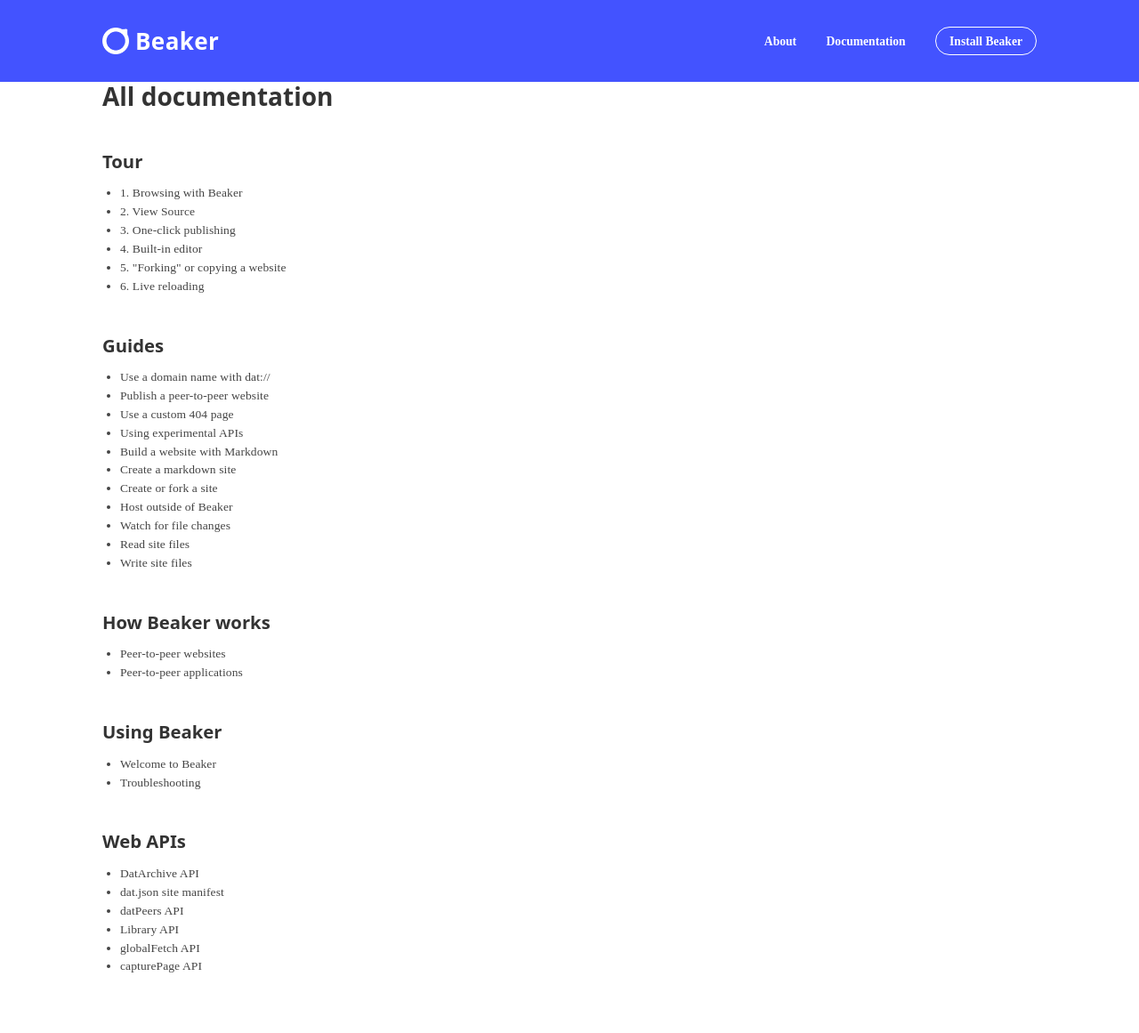
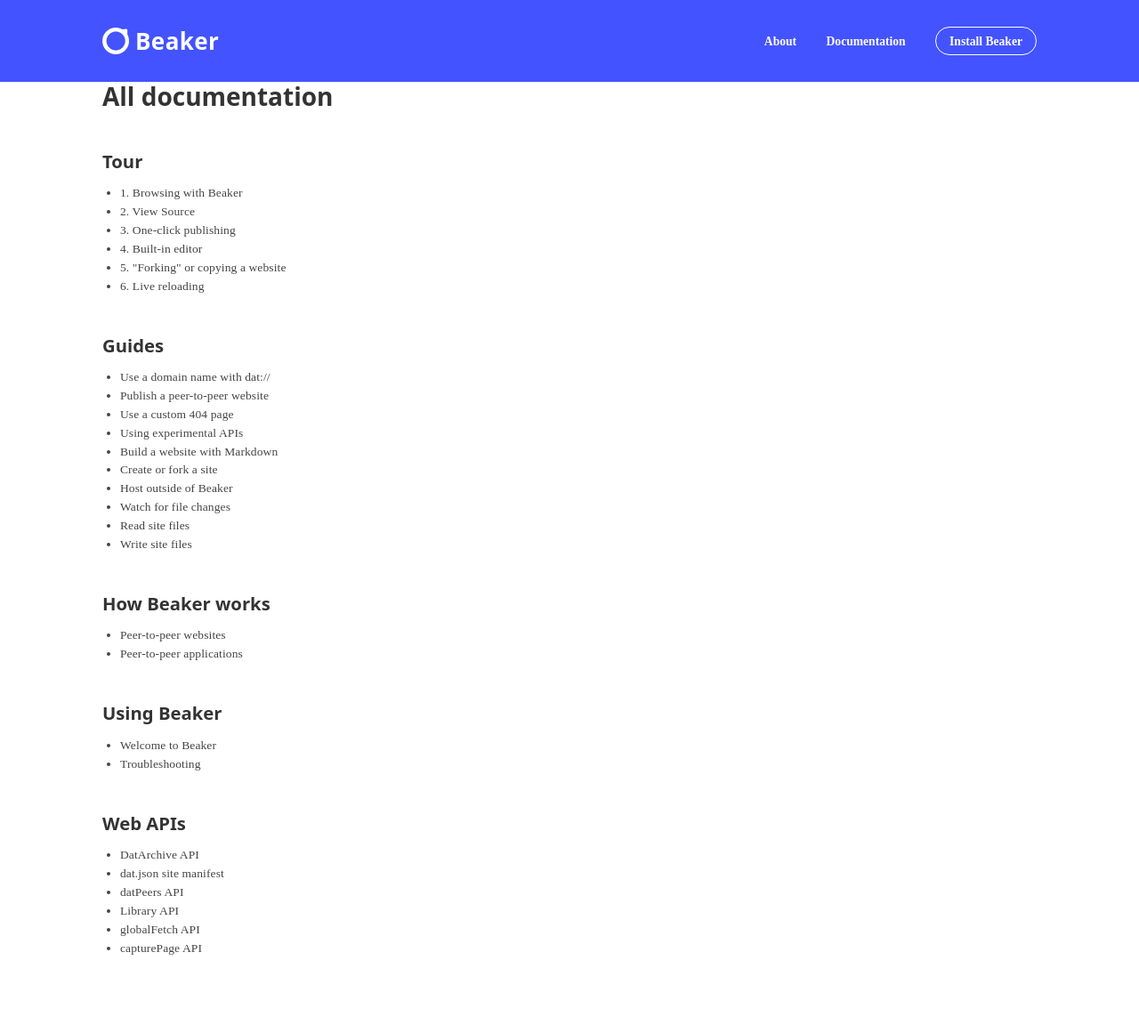
Before and after one commit to beakerbrowser/beakerbrowser.com, a Jekyll site: the page built from _docs/all/index.md, in a window 1280 px wide. Shown: the whole page at 89% size. Built offline with Jekyll 4.4.1, drawn with Linux system fonts in a browser that asks for light colours; some web fonts are replaced; after the commit the page ends 1140 px from its top, so only the background shows below that.

Commit message:
Remove duplicate guide

```diff
--- a/_data/docs.yml
+++ b/_data/docs.yml
@@ -84,8 +84,6 @@
           url: "#navigation"
         - title: Custom styles
           url: "#custom-styles"
-    - title: Create a markdown site
-      url: /docs/guides/create-a-markdown-site.html
     - title: Create or fork a site
       url: /docs/guides/create-or-fork-a-site.html
     - title: Host outside of Beaker
```
